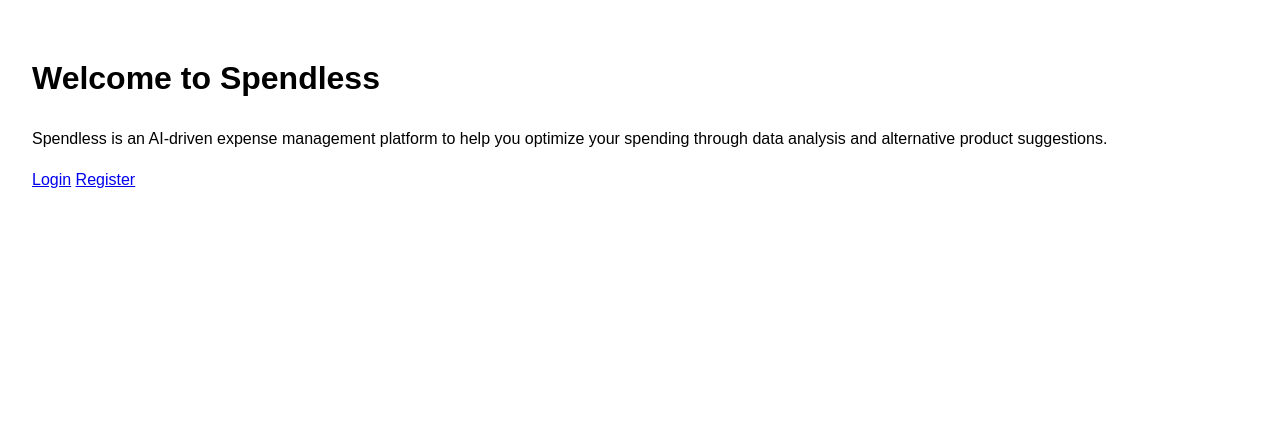
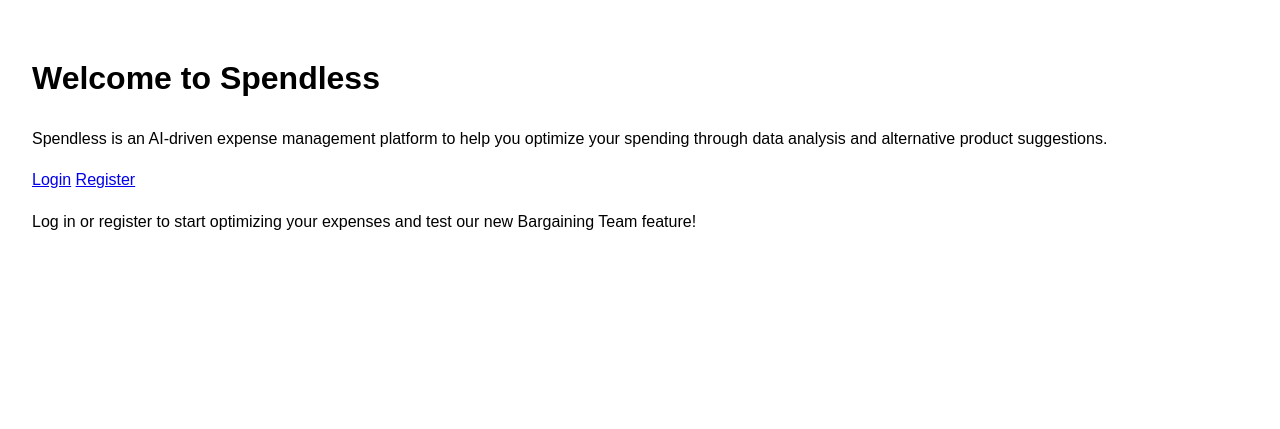
Before and after one commit to metalfa/Frugal.io, a Flask app: page / in a window 1280 px wide. Shown: the part 90-519 px from the top of the page. Run offline with Flask 3, Linux system fonts and the light colour scheme.

Commit message:
Agent query: Please try to log in using the login form. After logging in, can you access the dashboard and see the 'Upload Shopping Cart Screenshot' section? Is there a clear indication of how to test the Bargaining Team feature?

```diff
--- a/templates/home.html
+++ b/templates/home.html
@@ -5,10 +5,12 @@
     <h1>Welcome to Spendless</h1>
     <p>Spendless is an AI-driven expense management platform to help you optimize your spending through data analysis and alternative product suggestions.</p>
     {% if current_user.is_authenticated %}
-        <a href="{{ url_for('expense.dashboard') }}" class="btn btn-primary">Go to Dashboard</a>
+        <a href="{{ url_for('expense.dashboard') }}" class="btn btn-primary btn-lg">Go to Dashboard</a>
+        <p class="mt-3">Ready to test our new Bargaining Team feature? Upload a shopping cart screenshot on your dashboard!</p>
     {% else %}
-        <a href="{{ url_for('auth.login') }}" class="btn btn-primary">Login</a>
-        <a href="{{ url_for('auth.register') }}" class="btn btn-secondary">Register</a>
+        <a href="{{ url_for('auth.login') }}" class="btn btn-primary btn-lg">Login</a>
+        <a href="{{ url_for('auth.register') }}" class="btn btn-secondary btn-lg">Register</a>
+        <p class="mt-3">Log in or register to start optimizing your expenses and test our new Bargaining Team feature!</p>
     {% endif %}
 </div>
 {% endblock %}
```
Also changed, not shown: auth.py (+1 -7 lines), instance/site.db, uploads/Reveipt.png (added).
